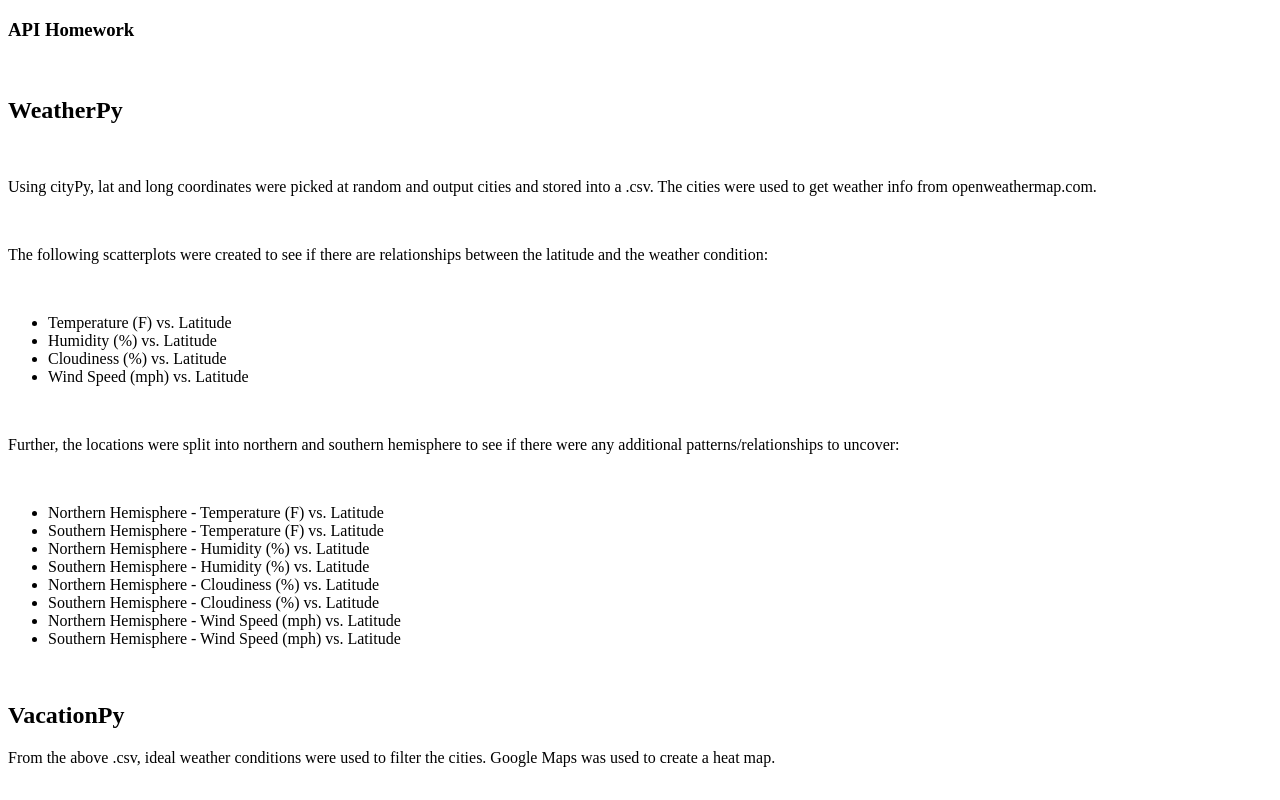
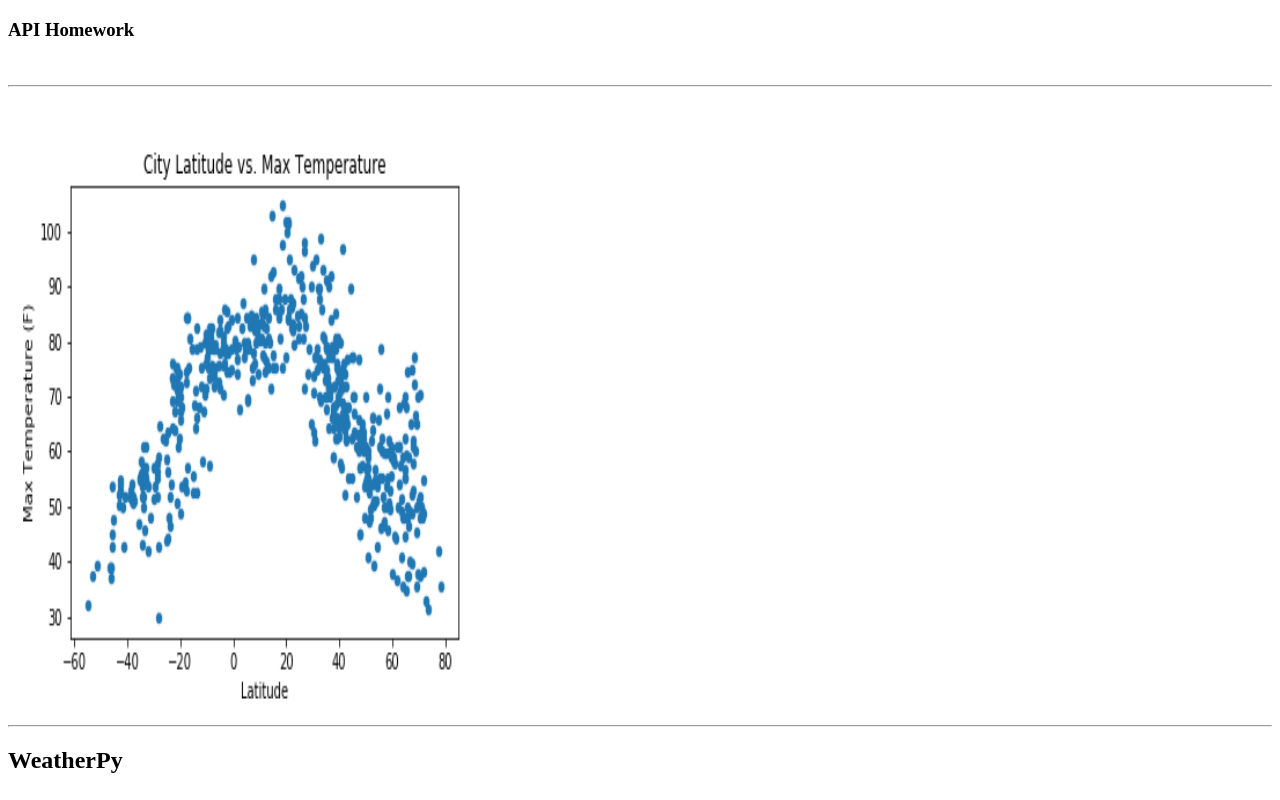
Before and after one commit to kattrivera/python-api-challenge, a plain HTML site: page index.html in a window 1280 px wide. Shown: the top 800 px of the page. Drawn offline with Linux system fonts and the light colour scheme.

Commit message:
updated index file

```diff
--- a/index.html
+++ b/index.html
@@ -5,7 +5,14 @@
     </head>
     <body>
     <h3><strong>API Homework</strong></h3><br>
-
+    <hr>
+    <br>
+    <article>
+        <a target="_blank" href="output_data/fig1.png">
+            <img src="output_data/fig1.png" alt="Fig1.png." width="500" height="600">
+        </a>
+    </article>
+    <hr>
     <h2>WeatherPy</h2><br>
     <p>Using cityPy, lat and long coordinates were picked at random and output cities and stored into a .csv. The cities were used to get weather info from openweathermap.com.</p>
     <br>
```
